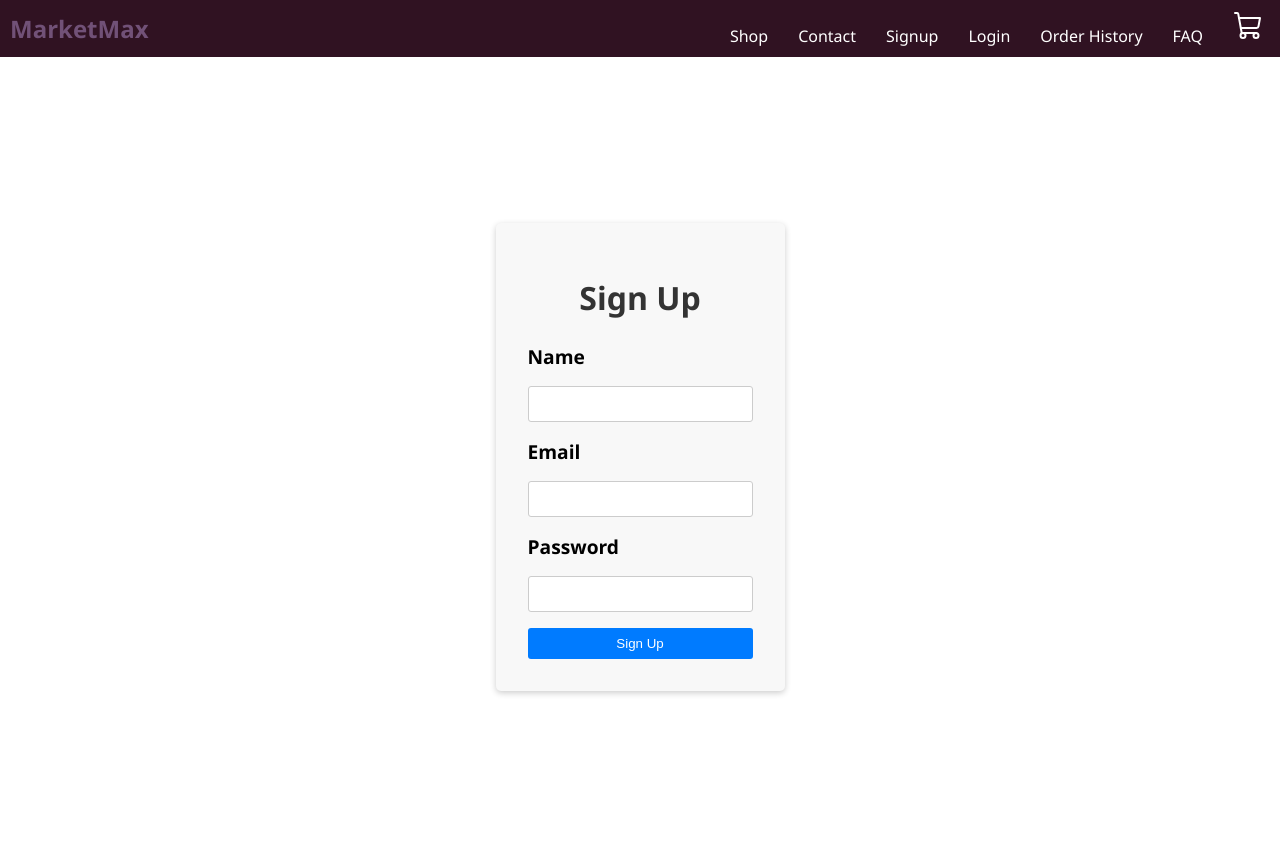
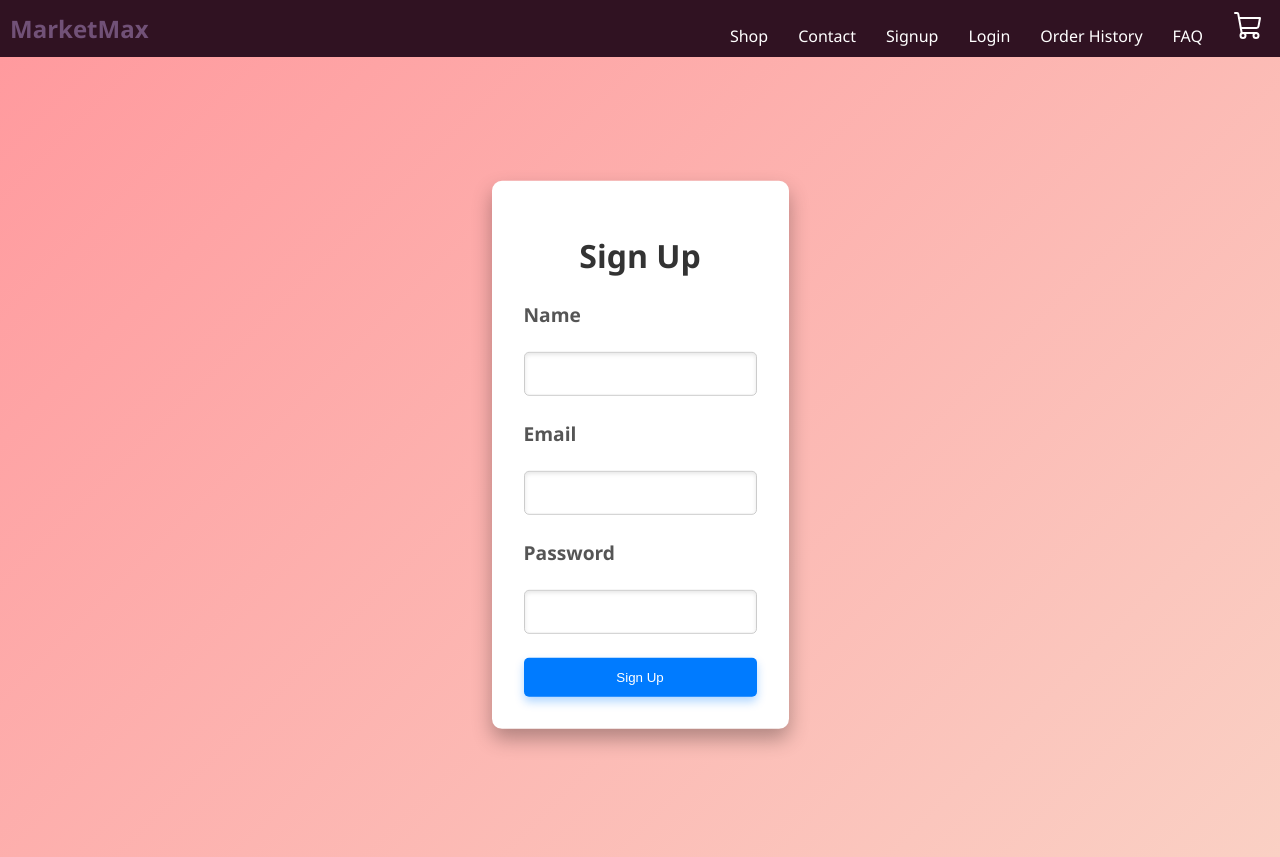
Before and after one commit to Shivani767/Ecommerce-App, a React (Create React App) app: page /signup in a window 1280 px wide. Built offline with nearby package versions, Linux system fonts and the light colour scheme.

Commit message:
Update Signup.jsx

```diff
--- a/src/pages/signup/Signup.jsx
+++ b/src/pages/signup/Signup.jsx
@@ -1,50 +1,88 @@
 import React, { useState } from 'react';
-import styled from 'styled-components';
+import styled, { keyframes } from 'styled-components';
 
 const Container = styled.div`
   display: flex;
   justify-content: center;
   align-items: center;
   height: 100vh;
+  background: linear-gradient(135deg, #ff9a9e 0%, #fad0c4 100%);
+`;
+
+const bounce = keyframes`
+  0%, 100% {
+    transform: translateY(0);
+  }
+  50% {
+    transform: translateY(-10px);
+  }
 `;
 
 const FormContainer = styled.div`
-  background-color: #f8f8f8;
-  border-radius: 5px;
+  background-color: #ffffff;
+  border-radius: 10px;
   padding: 2rem;
-  box-shadow: 0 2px 6px rgba(0, 0, 0, 0.2);
+  box-shadow: 0 10px 20px rgba(0, 0, 0, 0.3);
+  perspective: 1000px;
+  animation: ${bounce} 2s infinite;
+  transition: transform 0.3s;
+
+  &:hover {
+    transform: rotateY(10deg) rotateX(10deg);
+  }
 `;
 
 const Title = styled.h1`
   text-align: center;
   margin-bottom: 1.5rem;
+  color: #333;
 `;
 
 const Form = styled.form`
   display: flex;
   flex-direction: column;
-  gap: 1rem;
+  gap: 1.5rem;
 `;
 
 const Label = styled.label`
   font-size: 1.2rem;
   font-weight: bold;
+  color: #555;
 `;
 
 const Input = styled.input`
-  padding: 0.5rem;
+  padding: 0.75rem;
   font-size: 1rem;
   border: 1px solid #ccc;
-  border-radius: 3px;
+  border-radius: 5px;
+  box-shadow: inset 0 2px 4px rgba(0, 0, 0, 0.1);
+  transition: box-shadow 0.2s ease-in-out;
+
+  &:focus {
+    outline: none;
+    box-shadow: 0 0 5px rgba(0, 123, 255, 0.5);
+  }
 `;
 
 const Button = styled.button`
-  padding: 0.5rem 1rem;
+  padding: 0.75rem 1.5rem;
   background-color: #007bff;
   color: #fff;
   border: none;
-  border-radius: 3px;
+  border-radius: 5px;
   cursor: pointer;
+  box-shadow: 0 5px 10px rgba(0, 123, 255, 0.3);
+  transition: transform 0.2s, box-shadow 0.2s;
+
+  &:hover {
+    transform: translateY(-3px);
+    box-shadow: 0 10px 20px rgba(0, 123, 255, 0.4);
+  }
+
+  &:active {
+    transform: translateY(0);
+    box-shadow: 0 5px 10px rgba(0, 123, 255, 0.3);
+  }
 `;
 
 const Signup = () => {
@@ -115,7 +153,6 @@ const Signup = () => {
 
           <Button type="submit">Sign Up</Button>
         </Form>
-
       </FormContainer>
     </Container>
   );
```
